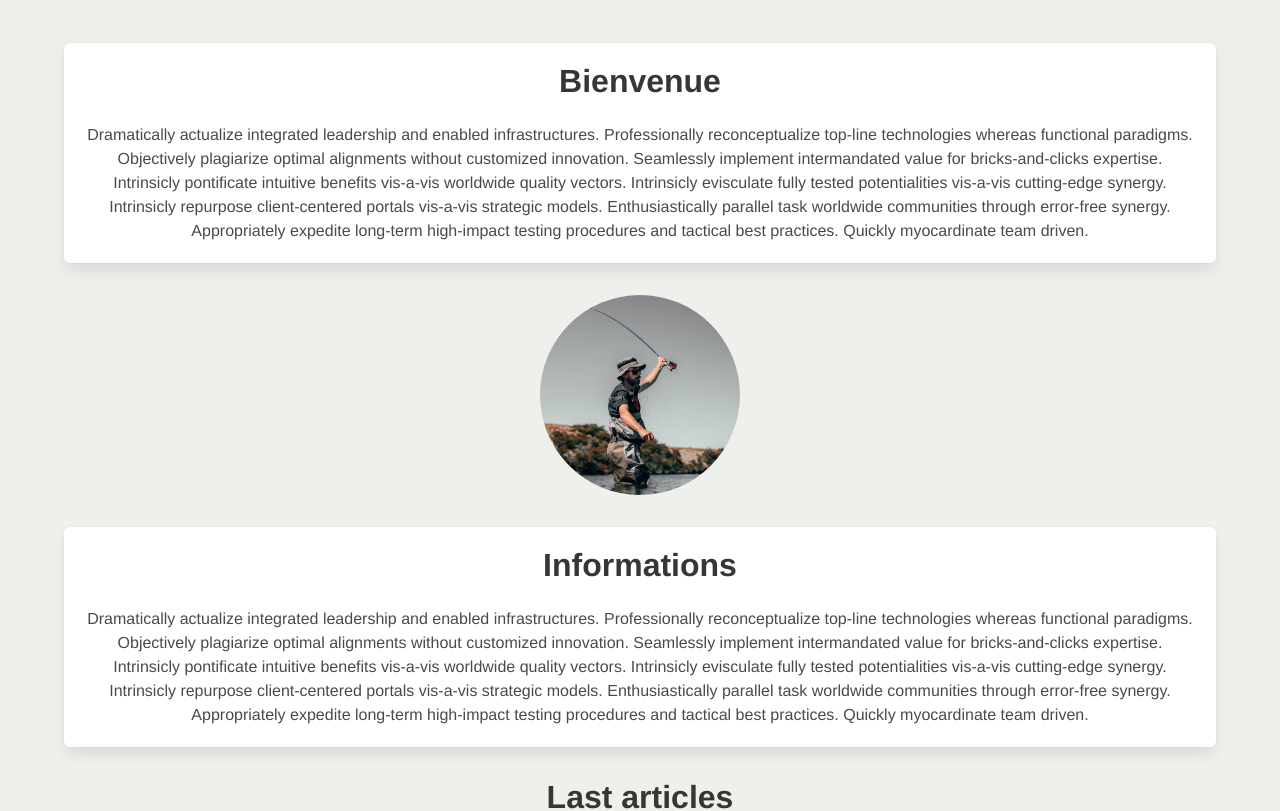
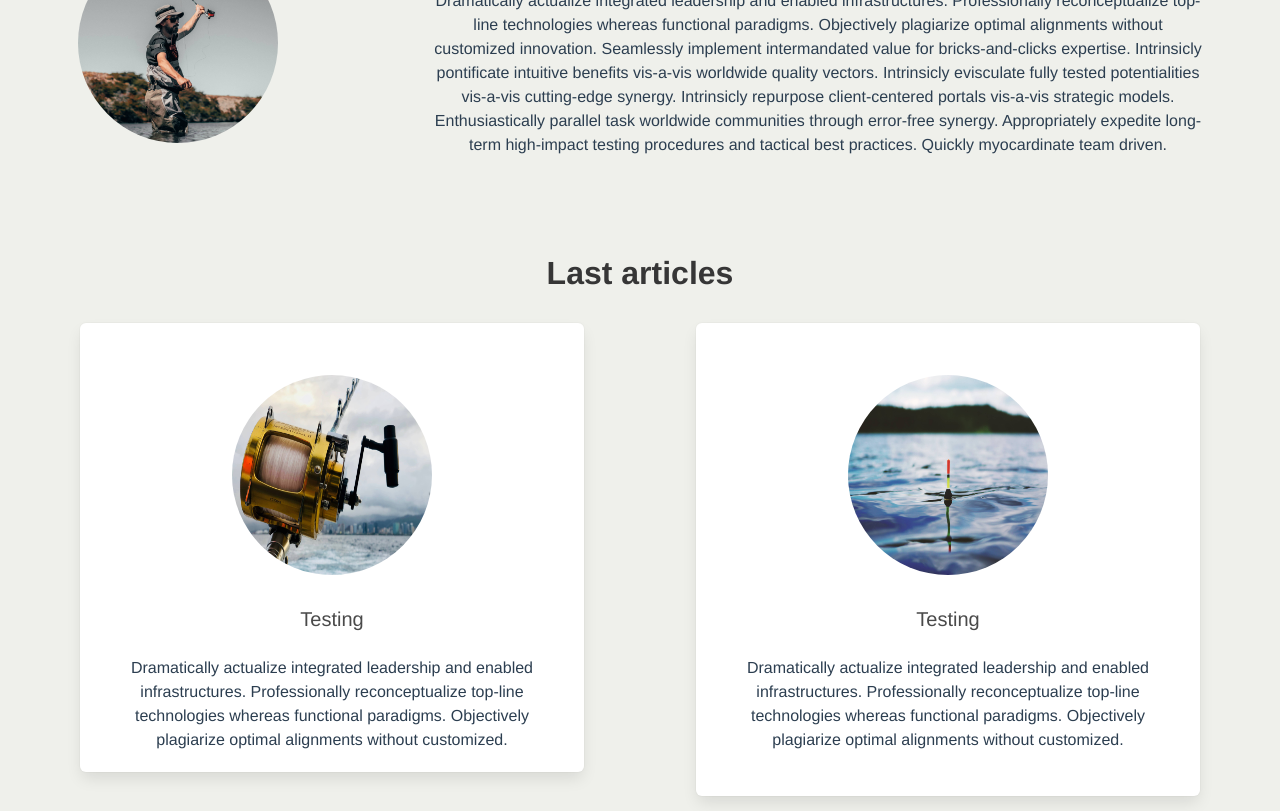
Before and after one commit to fullak/passion-mouche, a Vue app: page /#/ in a window 1280 px wide. Shown: the part 680-1491 px from the top of the page. Built offline with nearby package versions, Linux system fonts and the light colour scheme.

Commit message:
responsive done!

```diff
--- a/src/App.vue
+++ b/src/App.vue
@@ -37,8 +37,6 @@ a{
   color: #2c3e50;
   margin: 0;
   padding: 0;
-  display: flex;
-  flex-direction: column;
 }
 
 </style>
--- a/src/components/article.vue
+++ b/src/components/article.vue
@@ -1,7 +1,7 @@
 <template>
   <div>
     <div class="img-article">
-      <img src="../assets/img/3.jpg" alt="#" class="article-img">
+      <img src="../assets/img/3.png" alt="#" class="article-img">
     </div>
     <div class="article-container box">
       <h2 class="title article-title">Title</h2>
@@ -34,24 +34,18 @@ export default {
 
 <style scoped>
 .img-article {
-  margin: 5rem auto;
+  margin: 5rem auto 2rem;
   width: 80%;
-}
-
-.article-container {
-
 }
 
 .article-img {
   border-radius: 20px;
 }
 
-.title,
-.subtitle {
-
-}
-
-.article-text {
-
+@media screen and (min-width: 700px){
+  .article-container{
+    width: 70%;
+    margin: auto;
+  }
 }
 </style>
--- a/src/components/formContact.vue
+++ b/src/components/formContact.vue
@@ -54,4 +54,11 @@ export default {
   margin: auto;
   justify-content: space-between;
 }
+
+@media screen and (min-width: 700px){
+  .form-contact{
+    width: 60%;
+    margin: 2rem auto;
+  }
+}
 </style>
--- a/src/components/navBar.vue
+++ b/src/components/navBar.vue
@@ -12,8 +12,8 @@
       </a>
     </div>
 
-    <div class="navbar-end">
-      <div class="navbar-start box" v-if="showNavigation" @click="showNavigation = !showNavigation">
+    <div class="navbar-end" >
+      <div class="navbar-start box"  v-if="showNavigation" @click="showNavigation = !showNavigation">
         <router-link to="/" class="navbar-item link">Accueil</router-link>
         <router-link to="/articles" class="navbar-item link">Articles</router-link>
         <router-link to="/calendar" class="navbar-item link">Calendrier</router-link>
--- a/src/pages/home.vue
+++ b/src/pages/home.vue
@@ -1,5 +1,5 @@
 <template>
-  <div class="container">
+  <div>
     <MainHeader />
     <MainContent class="mainContent-box"/>
   </div>
@@ -19,9 +19,5 @@ export default{
 </script>
 
 <style>
-.mainContent-box{
-  margin: 5rem auto 0;
-  width: 100%;
-}
 
 </style>
--- a/src/pages/homePage/mainContent.vue
+++ b/src/pages/homePage/mainContent.vue
@@ -1,40 +1,28 @@
 <template>
   <div class="mainContent-container">
-    <div class="first-content">
-      <div class="text-content box article">
-        <h2 class="title">Bienvenue</h2>
-        <p>
-          Dramatically actualize integrated leadership and enabled infrastructures. Professionally reconceptualize
-          top-line technologies whereas functional paradigms. Objectively plagiarize optimal alignments without customized
-          innovation. Seamlessly implement intermandated value for bricks-and-clicks expertise. Intrinsicly pontificate
-          intuitive benefits vis-a-vis worldwide quality vectors.
-
-          Intrinsicly evisculate fully tested potentialities vis-a-vis cutting-edge synergy. Intrinsicly repurpose
-          client-centered portals vis-a-vis strategic models. Enthusiastically parallel task worldwide communities
-          through error-free synergy. Appropriately expedite long-term high-impact testing procedures and tactical best
-          practices. Quickly myocardinate team driven.
-        </p>
-      </div>
-    </div>
-
+    <div class="second-container">
       <div class="img-container">
         <img src="../../assets/img/2.jpg" class="img-content" alt="#"/>
       </div>
 
       <div class="second-content">
         <div class="text-content2">
-        <div class="text-box box">
+          <div class="text-box">
             <h2 class="title information-title">Informations</h2>
             <p class="text-details">
               Dramatically actualize integrated leadership and enabled infrastructures. Professionally reconceptualize
-            top-line technologies whereas functional paradigms. Objectively plagiarize optimal alignments without customized
-            innovation. Seamlessly implement intermandated value for bricks-and-clicks expertise. Intrinsicly pontificate
+              top-line technologies whereas functional paradigms. Objectively plagiarize optimal alignments without
+              customized
+              innovation. Seamlessly implement intermandated value for bricks-and-clicks expertise. Intrinsicly
+              pontificate
               intuitive benefits vis-a-vis worldwide quality vectors.
               Intrinsicly evisculate fully tested potentialities vis-a-vis cutting-edge synergy. Intrinsicly repurpose
               client-centered portals vis-a-vis strategic models. Enthusiastically parallel task worldwide communities
-            through error-free synergy. Appropriately expedite long-term high-impact testing procedures and tactical best
+              through error-free synergy. Appropriately expedite long-term high-impact testing procedures and tactical
+              best
               practices. Quickly myocardinate team driven.
             </p>
+          </div>
         </div>
       </div>
     </div>
@@ -49,9 +37,8 @@
           <h3 class="subtitle">Testing</h3>
           <p>
             Dramatically actualize integrated leadership and enabled infrastructures. Professionally reconceptualize
-            top-line technologies whereas functional paradigms. Objectively plagiarize optimal alignments without customized
-            innovation. Seamlessly implement intermandated value for bricks-and-clicks expertise. Intrinsicly pontificate
-            intuitive benefits vis-a-vis worldwide quality vectors.
+            top-line technologies whereas functional paradigms. Objectively plagiarize optimal alignments without
+            customized.
           </p>
         </router-link>
       </div>
@@ -63,9 +50,8 @@
           <h3 class="subtitle">Testing</h3>
           <p>
             Dramatically actualize integrated leadership and enabled infrastructures. Professionally reconceptualize
-            top-line technologies whereas functional paradigms. Objectively plagiarize optimal alignments without customized
-            innovation. Seamlessly implement intermandated value for bricks-and-clicks expertise. Intrinsicly pontificate
-            intuitive benefits vis-a-vis worldwide quality vectors.
+            top-line technologies whereas functional paradigms. Objectively plagiarize optimal alignments without
+            customized.
           </p>
         </router-link>
       </div>
@@ -80,18 +66,43 @@ export default {
 </script>
 
 <style>
-.img-container{
+.img-container {
   height: 200px;
   width: 200px;
   margin: 2rem auto;
 }
 
-.img-content{
+.img-content {
   height: 200px;
   border-radius: 50%;
 }
 
-.Articles{
+.Articles {
   margin-top: 2rem;
 }
+
+@media screen and (min-width: 700px) {
+
+  .second-container{
+    display: flex;
+    flex-direction: row;
+    margin: 5rem auto;
+  }
+
+  .second-content{
+    width: 60%;
+    margin: auto;
+  }
+
+  .third-content{
+    display: flex;
+    flex-direction: row;
+    margin: 2rem 5rem;
+    justify-content: space-between;
+  }
+
+  .text-content3{
+    width: 45%;
+  }
+}
 </style>
--- a/src/pages/homePage/mainHeader.vue
+++ b/src/pages/homePage/mainHeader.vue
@@ -1,13 +1,13 @@
 <template>
   <div>
     <div class="top-title">
-      <img src="../../assets/img/3.jpg" alt="#" class="head-img"/>
-      <div class="head-content box">
-        <h2 class="title head-title">Etang de Givallois</h2>
-        <p>Lorem ipsum dolor sit amet, consectetur adipisicing elit. Ab animi beatae blanditiis culpa explicabo in
-          libero
-          modi officia temporibus. Adipisci consequatur cum esse incidunt mollitia nemo ullam ut vel voluptas.</p>
-      </div>
+      <img src="../../assets/img/3.png" alt="#" class="head-img"/>
+    </div>
+    <div class="head-content box">
+      <h2 class="title head-title">Etang de Givallois</h2>
+      <p>Lorem ipsum dolor sit amet, consectetur adipisicing elit. Ab animi beatae blanditiis culpa explicabo in
+        libero
+        modi officia temporibus. Adipisci consequatur cum esse incidunt mollitia nemo ullam ut vel voluptas.</p>
     </div>
   </div>
 </template>
@@ -20,8 +20,15 @@ export default {
 </script>
 
 <style>
-.head-img {
+.top-title {
   opacity: 0.7;
 }
 
+@media screen and (min-width: 700px){
+  .head-content{
+    width: 60%;
+    margin: 2rem auto;
+  }
+}
+
 </style>
--- a/src/views/articles.vue
+++ b/src/views/articles.vue
@@ -14,9 +14,7 @@
           <h3 class="subtitle">Testing</h3>
           <p>
             Dramatically actualize integrated leadership and enabled infrastructures. Professionally reconceptualize
-            top-line technologies whereas functional paradigms. Objectively plagiarize optimal alignments without customized
-            innovation. Seamlessly implement intermandated value for bricks-and-clicks expertise. Intrinsicly pontificate
-            intuitive benefits vis-a-vis worldwide quality vectors.
+            top-line technologies whereas functional paradigms.
           </p>
         </router-link>
       </div>
@@ -29,9 +27,7 @@
           <h3 class="subtitle">Testing</h3>
           <p>
             Dramatically actualize integrated leadership and enabled infrastructures. Professionally reconceptualize
-            top-line technologies whereas functional paradigms. Objectively plagiarize optimal alignments without customized
-            innovation. Seamlessly implement intermandated value for bricks-and-clicks expertise. Intrinsicly pontificate
-            intuitive benefits vis-a-vis worldwide quality vectors.
+            top-line technologies whereas functional paradigms.
           </p>
         </router-link>
       </div>
@@ -43,9 +39,7 @@
           <h3 class="subtitle">Testing</h3>
           <p>
             Dramatically actualize integrated leadership and enabled infrastructures. Professionally reconceptualize
-            top-line technologies whereas functional paradigms. Objectively plagiarize optimal alignments without customized
-            innovation. Seamlessly implement intermandated value for bricks-and-clicks expertise. Intrinsicly pontificate
-            intuitive benefits vis-a-vis worldwide quality vectors.
+            top-line technologies whereas functional paradigms.
           </p>
         </router-link>
       </div>
@@ -57,9 +51,7 @@
           <h3 class="subtitle">Testing</h3>
           <p>
             Dramatically actualize integrated leadership and enabled infrastructures. Professionally reconceptualize
-            top-line technologies whereas functional paradigms. Objectively plagiarize optimal alignments without customized
-            innovation. Seamlessly implement intermandated value for bricks-and-clicks expertise. Intrinsicly pontificate
-            intuitive benefits vis-a-vis worldwide quality vectors.
+            top-line technologies whereas functional paradigms.
           </p>
         </router-link>
       </div>
@@ -88,4 +80,21 @@ export default {
   border-radius: 50%;
 }
 
+@media screen and (min-width: 700px){
+  .articles-title{
+    width: 60%;
+    margin: 2rem auto;
+  }
+
+  .third-content{
+    display: flex;
+    flex-direction: row;
+    flex-wrap: wrap;
+  }
+
+  .text-content3{
+    width: 48%;
+  }
+}
+
 </style>
--- a/src/views/calendar.vue
+++ b/src/views/calendar.vue
@@ -1,5 +1,6 @@
 <template>
   <div class="calendar-box">
+    <img src="../assets/img/calendar.png" alt="#" class="calendar-img">
     <h1 class="title event-title">Nos événements</h1>
 
     <Calendar />
@@ -21,4 +22,8 @@ export default {
 .event-title{
   margin: 5rem auto;
 }
+
+.calendar-img{
+  opacity: 0.7;
+}
 </style>
--- a/src/views/contact.vue
+++ b/src/views/contact.vue
@@ -2,10 +2,9 @@
   <div>
     <div class="top-title">
       <img src="../assets/img/contactImg.jpg" alt="#" class="contact-img"/>
-      <h2 class="title contact-title box">Contact</h2>
+      <h2 class="title contact-title box">Nous contacter</h2>
     </div>
     <div class="contact-content">
-      <h3 class="title">Nous contacter</h3>
       <FormContact class="form-contact box"/>
       <div class="contact-infos">
         <div class="us-infos box">
@@ -28,6 +27,7 @@
           <iframe
               src="https://www.google.com/maps/embed?pb=!1m14!1m8!1m3!1d10965.413750755246!2d3.7883775!3d46.6000178!3m2!1i1024!2i768!4f13.1!3m3!1m2!1s0x0%3A0x217f8c1a164a9617!2sR%C3%A9servoir%20de%20Givallois!5e0!3m2!1sfr!2sfr!4v1607163786131!5m2!1sfr!2sfr"
               height="300"
+              width="100%"
               frameborder="0"
               style="border:0;"
               allowfullscreen=""
@@ -59,4 +59,26 @@ export default {
 .contact-title {
   margin: 2rem auto;
 }
+
+@media screen and (min-width: 700px) {
+  .contact-title{
+    width: 60%;
+    margin: 2rem auto;
+  }
+
+  .contact-infos{
+    display: flex;
+    flex-direction: row;
+    justify-content: space-between;
+    margin: 3rem 1rem;
+  }
+
+  .us-infos{
+    width: 48%;
+  }
+
+  .maps-infos{
+    width: 48%;
+  }
+}
 </style>
```
Also changed, not shown: src/assets/img/3.jpg, src/assets/img/articlesHead.jpg. Lines whose indentation alone changed are shown as unchanged.
